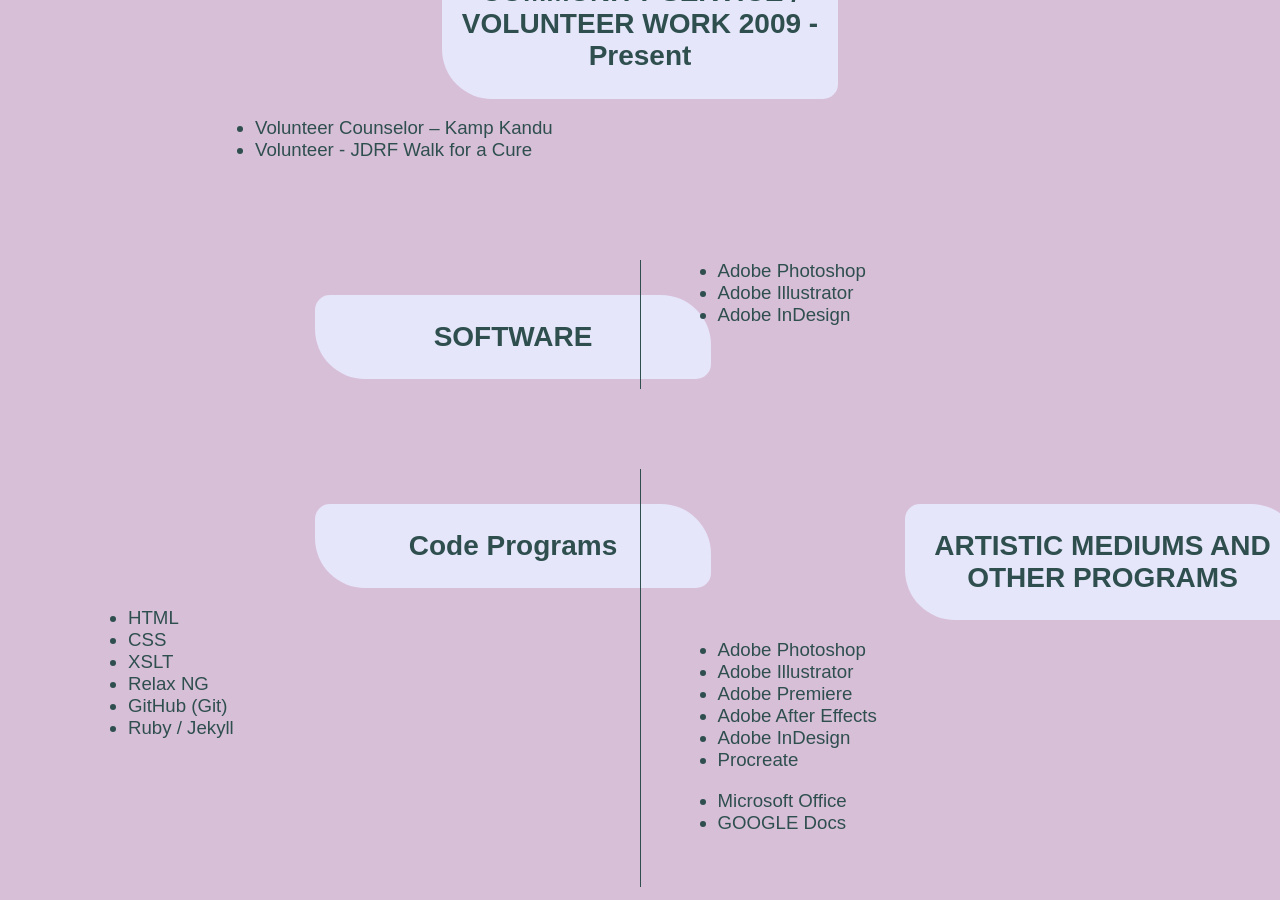
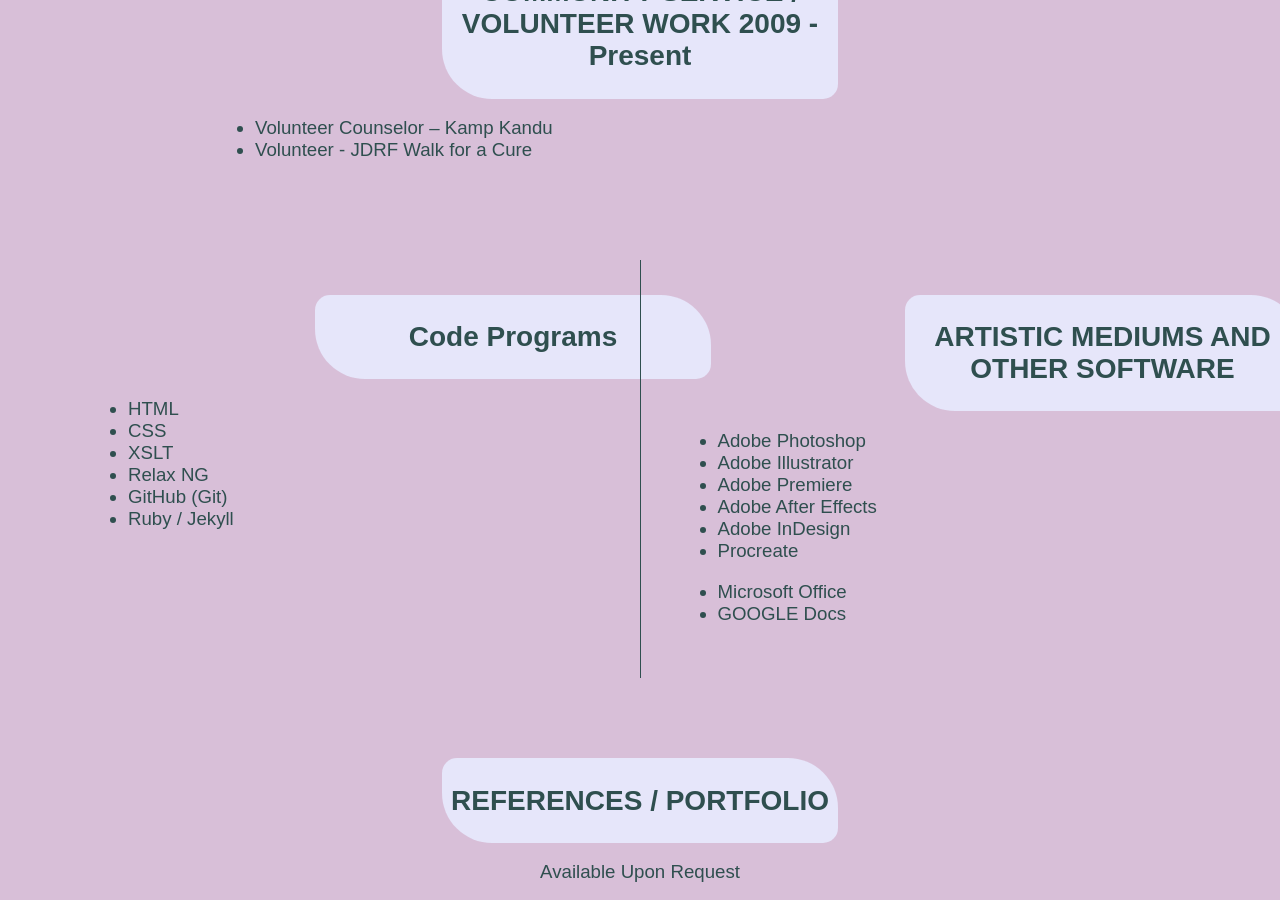
Before and after one commit to erinmooney/Moon, a Jekyll site: the page built from docs/resume.html, in a window 1280 px wide and 900 px high, scrolled down 3163 px. Built offline with Jekyll 4.4.1, drawn with Linux system fonts in a browser that asks for light colours.

Commit message:
update css with resume 6 fix  .newspaper

```diff
--- a/docs/resume.html
+++ b/docs/resume.html
@@ -145,19 +145,6 @@
     </section>
 
 
-        <div class="newspaper">
-            <section class="resume">
-                <div class="heading">
-                    <h2>SOFTWARE</h2>
-                </div>
-        <ul>
-
-            <li>Adobe Photoshop</li>
-            <li>Adobe Illustrator</li>
-            <li>Adobe InDesign</li>
-        </ul>
-            </section>
-        </div>
 
     <div class="newspaper">
         <section class="resume">
@@ -176,7 +163,7 @@
 
         <section class="resume">
             <div class="heading">
-                <h2>ARTISTIC MEDIUMS AND OTHER PROGRAMS</h2>
+                <h2>ARTISTIC MEDIUMS AND OTHER SOFTWARE</h2>
             </div>
             <ul>
                 <li>Adobe Photoshop</li>
```
